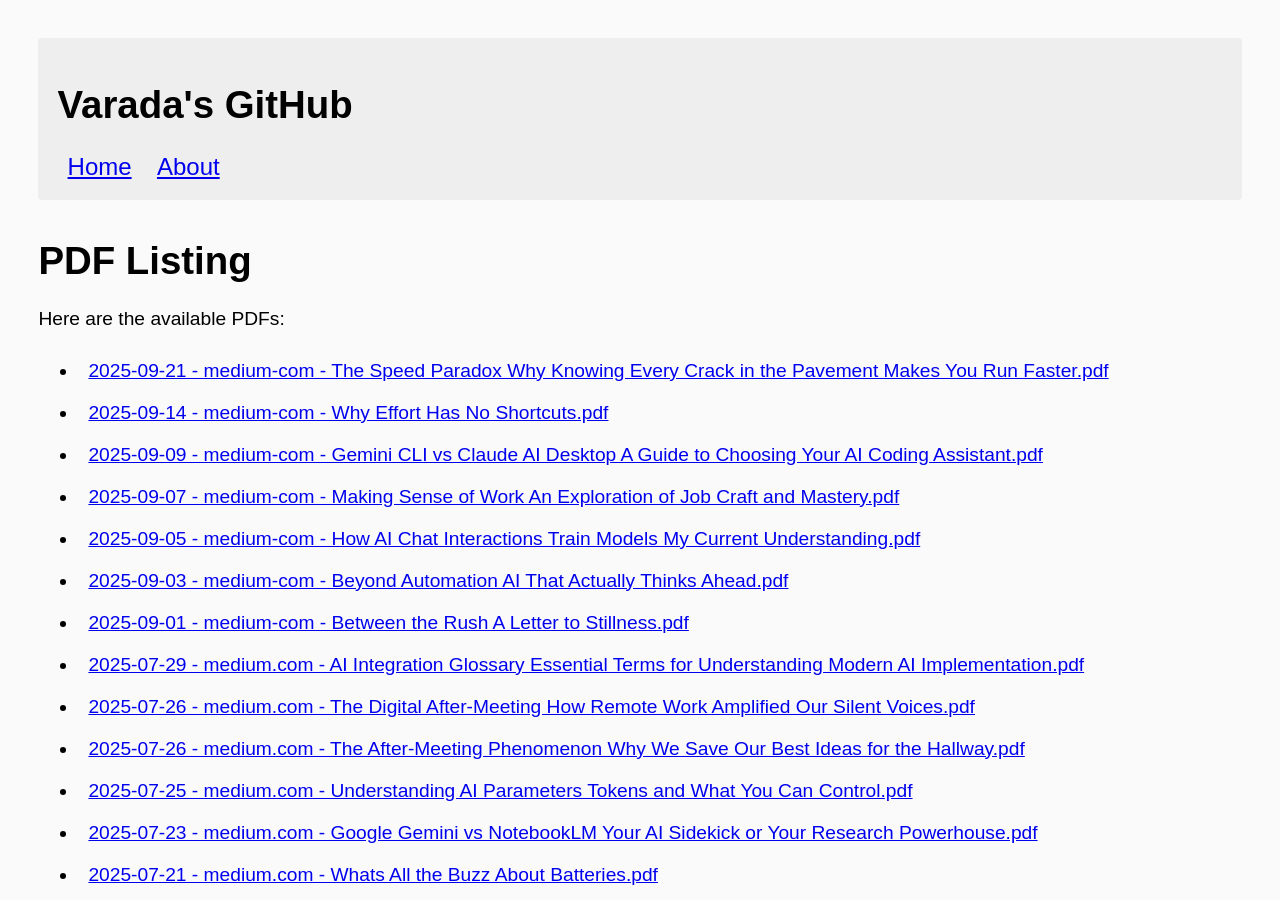
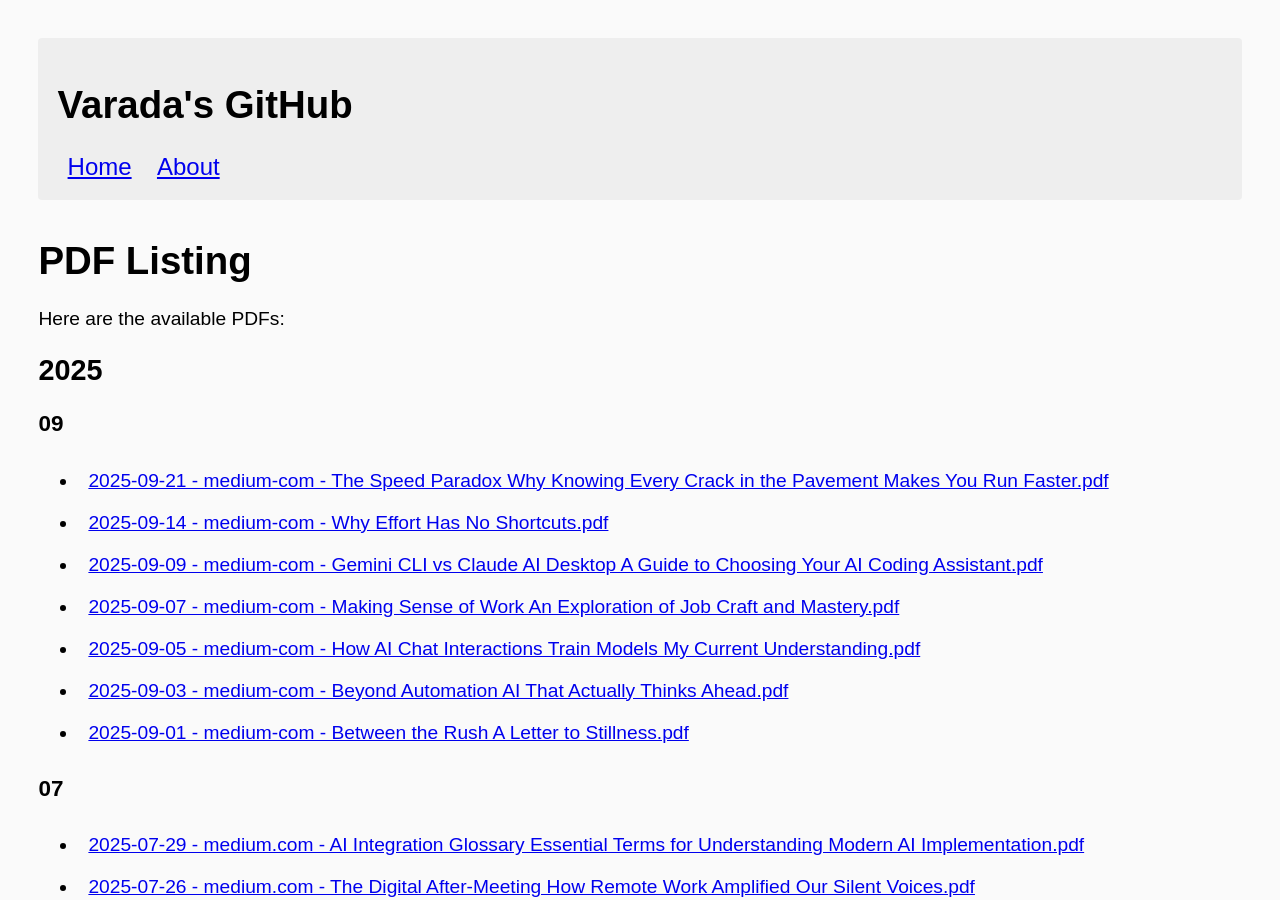
Before and after one commit to ivarada/ivarada.github.io, a Jekyll site: the page built from medium/pdf/index.md, in a window 1280 px wide and 900 px high. Built offline with Jekyll 4.4.1, drawn with Linux system fonts in a browser that asks for light colours.

Commit message:
Update PDF Listing

```diff
--- a/medium/pdf/index.md
+++ b/medium/pdf/index.md
@@ -7,6 +7,8 @@ title: PDF Listing
 
 Here are the available PDFs:
 
+## 2025
+### 09
 - [2025-09-21 - medium-com - The Speed Paradox Why Knowing Every Crack in the Pavement Makes You Run Faster.pdf](2025-09-21 - medium-com - The Speed Paradox Why Knowing Every Crack in the Pavement Makes You Run Faster.pdf)
 - [2025-09-14 - medium-com - Why Effort Has No Shortcuts.pdf](2025-09-14 - medium-com - Why Effort Has No Shortcuts.pdf)
 - [2025-09-09 - medium-com - Gemini CLI vs Claude AI Desktop A Guide to Choosing Your AI Coding Assistant.pdf](2025-09-09 - medium-com - Gemini CLI vs Claude AI Desktop A Guide to Choosing Your AI Coding Assistant.pdf)
@@ -14,6 +16,8 @@ Here are the available PDFs:
 - [2025-09-05 - medium-com - How AI Chat Interactions Train Models My Current Understanding.pdf](2025-09-05 - medium-com - How AI Chat Interactions Train Models My Current Understanding.pdf)
 - [2025-09-03 - medium-com - Beyond Automation AI That Actually Thinks Ahead.pdf](2025-09-03 - medium-com - Beyond Automation AI That Actually Thinks Ahead.pdf)
 - [2025-09-01 - medium-com - Between the Rush A Letter to Stillness.pdf](2025-09-01 - medium-com - Between the Rush A Letter to Stillness.pdf)
+
+### 07
 - [2025-07-29 - medium.com - AI Integration Glossary Essential Terms for Understanding Modern AI Implementation.pdf](2025-07-29 - medium.com - AI Integration Glossary Essential Terms for Understanding Modern AI Implementation.pdf)
 - [2025-07-26 - medium.com - The Digital After-Meeting How Remote Work Amplified Our Silent Voices.pdf](2025-07-26 - medium.com - The Digital After-Meeting How Remote Work Amplified Our Silent Voices.pdf)
 - [2025-07-26 - medium.com - The After-Meeting Phenomenon Why We Save Our Best Ideas for the Hallway.pdf](2025-07-26 - medium.com - The After-Meeting Phenomenon Why We Save Our Best Ideas for the Hallway.pdf)
```
